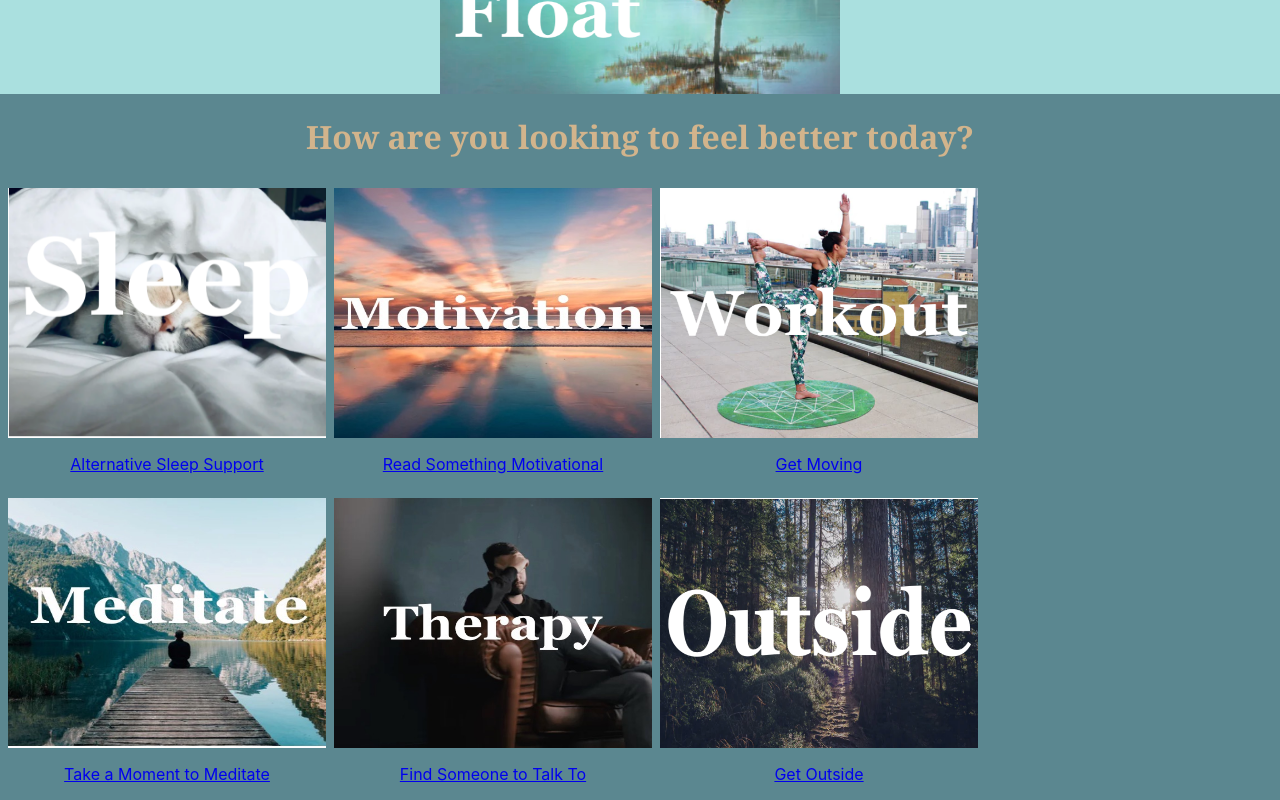
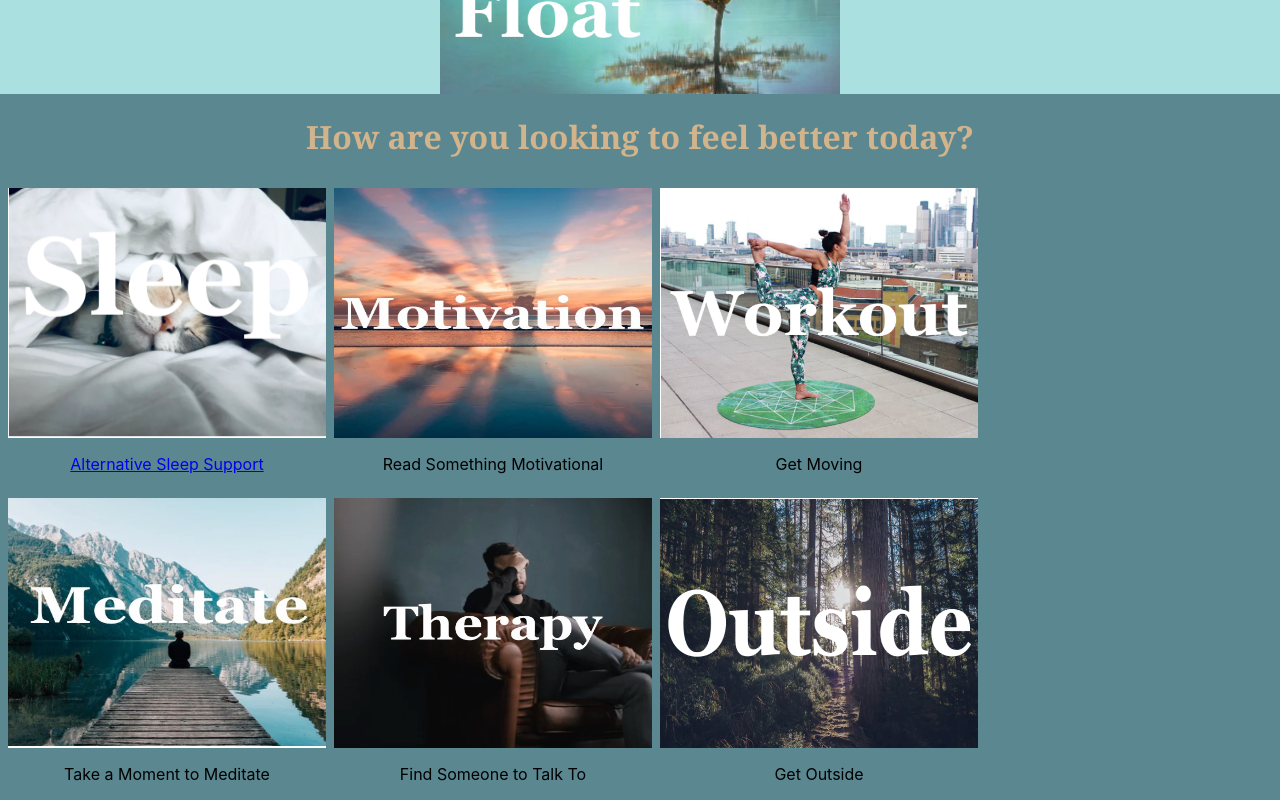
Before and after one commit to mlinderz/mentalFloat, a React (Create React App) app in the folder mentalfloat/: page / in a window 1280 px wide. Shown: the part 226-1026 px from the top of the page. Built offline with nearby package versions, Linux system fonts and the light colour scheme.

Commit message:
attempting to fix the routing
attempting to fix the routing and adding browserrouter

```diff
--- a/mentalfloat/package.json
+++ b/mentalfloat/package.json
@@ -5,6 +5,7 @@
   "dependencies": {
     "react": "^16.11.0",
     "react-dom": "^16.11.0",
+    "react-router-dom": "^5.1.2",
     "react-scripts": "3.2.0"
   },
   "scripts": {
--- a/mentalfloat/src/App.js
+++ b/mentalfloat/src/App.js
@@ -1,6 +1,14 @@
 import React from 'react';
-import Button from "./components/Button"
+import Button from "./components/Button";
 import './App.css';
+import { BrowserRouter as Router, Switch, Route, Link} from 'react-router-dom';
+import Sleep from './components/sleep';
+import Meditate from './components/meditate';
+import Motivation from './components/motivation';
+import Therapy from './components/therapy';
+import Workout from './components/exercise';
+import Outside from './components/outside';
+
 
 function App() {
   return (
@@ -13,15 +21,15 @@ function App() {
         <div class="row">
         <div class="column">
         <Button text='Alternative Sleep Support' src="/sleep.jpeg" href="/sleep"/>
-        <Button text='Take a Moment to Meditate' src="/meditate.jpeg" href="https://www.google.com"/>
+        <Button text='Take a Moment to Meditate' src="/meditate.jpeg" href= {Meditate}/>
         </div>
         <div class="column">
-        <Button text='Read Something Motivational' src="/motivation.jpeg" href="https://www.google.com"/>
-        <Button text='Find Someone to Talk To' src="/therapy.jpeg" href="https://www.google.com"/>
+        <Button text='Read Something Motivational' src="/motivation.jpeg" href= {Motivation}/>
+        <Button text='Find Someone to Talk To' src="/therapy.jpeg" href= {Therapy}/>
         </div>
         <div class="column">
-        <Button text='Get Moving' src="/workout.jpeg" href="https://www.google.com"/>
-        <Button text='Get Outside' src="/outside.jpeg" href="https://www.google.com"/>
+        <Button text='Get Moving' src="/workout.jpeg" href= {Workout}/>
+        <Button text='Get Outside' src="/outside.jpeg" href= {Outside}/>
         </div>
         </div>
 
--- a/mentalfloat/src/components/exercise.js
+++ b/mentalfloat/src/components/exercise.js
@@ -1,6 +1,5 @@
 import React from 'react';
-import Button from "./components/Button"
-import './App.css';
+import '../App.css';
 
 function ExercisePage() {
   return (
@@ -10,13 +9,6 @@ function ExercisePage() {
         </header>
         <h1>Exercise</h1>
         <h2></h2>
-        <div class="row">
-        <div class="column">
-        <Button text='Alternative Sleep Support' src="/sleep.jpeg" href="/sleep"/>
-        <Button text='Take a Moment to Meditate' src="/meditate.jpeg" href="https://www.google.com"/>
-        </div>
-        </div>
-
     </div>
   );
 }
--- a/mentalfloat/src/components/meditate.js
+++ b/mentalfloat/src/components/meditate.js
@@ -1,6 +1,5 @@
 import React from 'react';
-import Button from "./components/Button"
-import './App.css';
+import '../App.css';
 
 function MeditatePage() {
   return (
@@ -10,13 +9,6 @@ function MeditatePage() {
         </header>
         <h1>Meditate</h1>
         <h2></h2>
-        <div class="row">
-        <div class="column">
-        <Button text='Alternative Sleep Support' src="/sleep.jpeg" href="/sleep"/>
-        <Button text='Take a Moment to Meditate' src="/meditate.jpeg" href="https://www.google.com"/>
-        </div>
-        </div>
-
     </div>
   );
 }
--- a/mentalfloat/src/components/motivation.js
+++ b/mentalfloat/src/components/motivation.js
@@ -1,6 +1,5 @@
 import React from 'react';
-import Button from "./components/Button"
-import './App.css';
+import '../App.css';
 
 function MotivationPage() {
   return (
@@ -8,15 +7,8 @@ function MotivationPage() {
       <header className="App-header">
         <img src="/mindfloat.jpeg" className="App-logo" alt="logo" />
         </header>
-        <h1>Sleep</h1>
+        <h1>Motivation</h1>
         <h2></h2>
-        <div class="row">
-        <div class="column">
-        <Button text='Alternative Sleep Support' src="/sleep.jpeg" href="/sleep"/>
-        <Button text='Take a Moment to Meditate' src="/meditate.jpeg" href="https://www.google.com"/>
-        </div>
-        </div>
-
     </div>
   );
 }
--- a/mentalfloat/src/components/outside.js
+++ b/mentalfloat/src/components/outside.js
@@ -1,6 +1,5 @@
 import React from 'react';
-import Button from "./components/Button"
-import './App.css';
+import '../App.css';
 
 function OutsidePage() {
   return (
@@ -8,15 +7,8 @@ function OutsidePage() {
       <header className="App-header">
         <img src="/mindfloat.jpeg" className="App-logo" alt="logo" />
         </header>
-        <h1>Sleep</h1>
+        <h1>Outside</h1>
         <h2></h2>
-        <div class="row">
-        <div class="column">
-        <Button text='Alternative Sleep Support' src="/sleep.jpeg" href="/sleep"/>
-        <Button text='Take a Moment to Meditate' src="/meditate.jpeg" href="https://www.google.com"/>
-        </div>
-        </div>
-
     </div>
   );
 }
--- a/mentalfloat/src/components/sleep.js
+++ b/mentalfloat/src/components/sleep.js
@@ -1,6 +1,5 @@
 import React from 'react';
-import Button from "./components/Button"
-import './App.css';
+import '../App.css';
 
 function SleepPage() {
   return (
@@ -10,13 +9,6 @@ function SleepPage() {
         </header>
         <h1>Sleep</h1>
         <h2></h2>
-        <div class="row">
-        <div class="column">
-        <Button text='Alternative Sleep Support' src="/sleep.jpeg" href="/sleep"/>
-        <Button text='Take a Moment to Meditate' src="/meditate.jpeg" href="https://www.google.com"/>
-        </div>
-        </div>
-
     </div>
   );
 }
--- a/mentalfloat/src/components/therapy.js
+++ b/mentalfloat/src/components/therapy.js
@@ -1,6 +1,5 @@
 import React from 'react';
-import Button from "./components/Button"
-import './App.css';
+import '../App.css';
 
 function TherapyPage() {
   return (
@@ -10,13 +9,6 @@ function TherapyPage() {
         </header>
         <h1>Therapy</h1>
         <h2></h2>
-        <div class="row">
-        <div class="column">
-        <Button text='Alternative Sleep Support' src="/sleep.jpeg" href="/sleep"/>
-        <Button text='Take a Moment to Meditate' src="/meditate.jpeg" href="https://www.google.com"/>
-        </div>
-        </div>
-
     </div>
   );
 }
```
Also changed, not shown: 1 other file (tests, documents, lock files or other folders).
